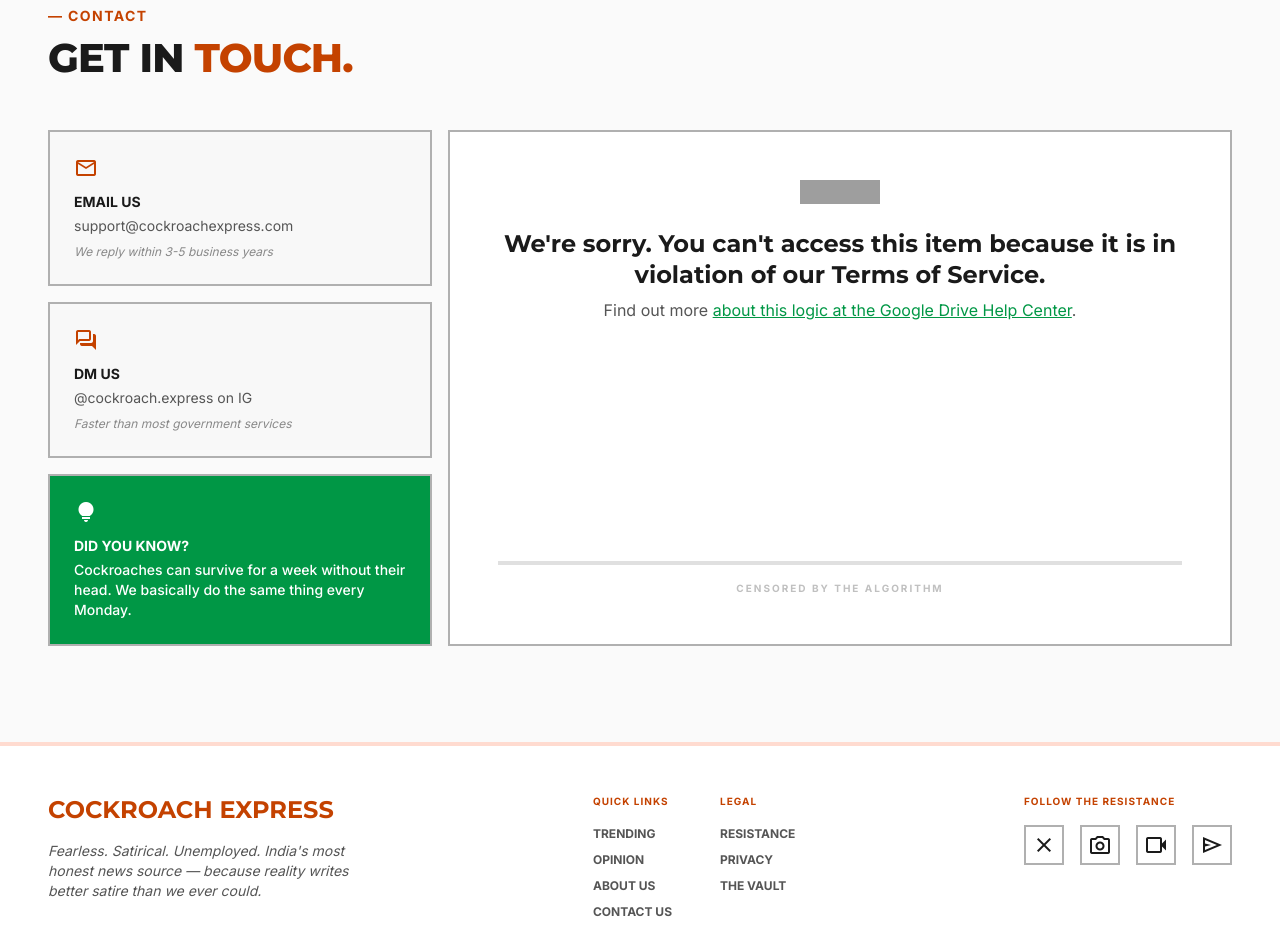
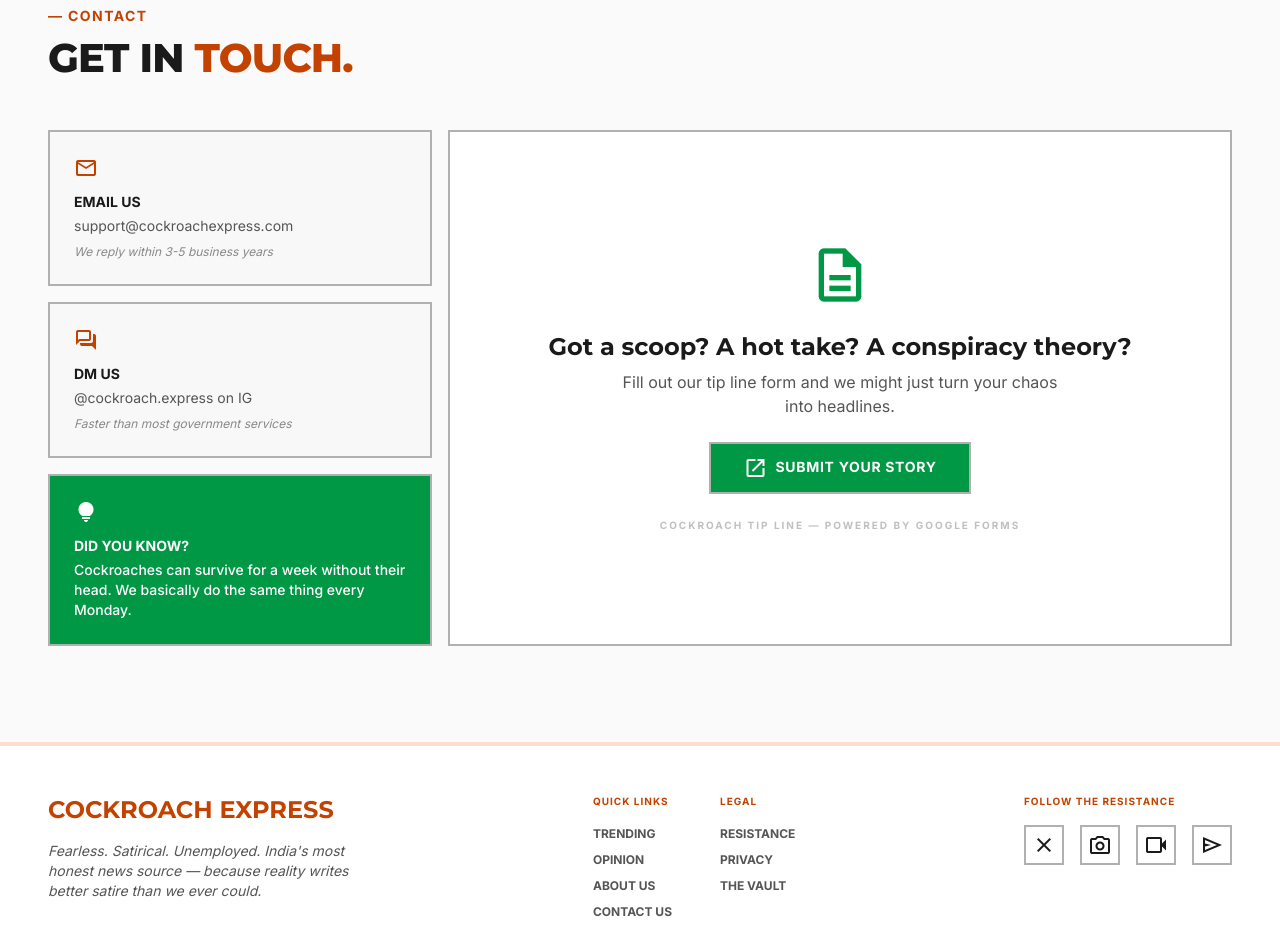
Before and after one commit to cockroachexpress-creator/cockroachexpress-website-here, a Next.js app: page / in a window 1280 px wide. Shown: the part 3720-4647 px from the top of the page. Built offline with nearby package versions, Linux system fonts and the light colour scheme; no server answers; the database is empty; grey boxes are pictures that could not be loaded.

Commit message:
feat: add Google Form tip line to contact section

```diff
--- a/src/components/ContactSection.tsx
+++ b/src/components/ContactSection.tsx
@@ -1,6 +1,5 @@
 "use client";
 
-import Image from "next/image";
 import { useScrollReveal } from "@/hooks/useScrollReveal";
 
 const contactCards = [
@@ -72,15 +71,18 @@
               </p>
             </div>
           </div>
-          <div className="scanline-hover lg:col-span-2 brutalist-border bg-surface-container-lowest overflow-hidden flex flex-col items-center justify-center p-12 text-center min-h-[400px] group">
-            <Image
-              alt="Google Drive"
-              className="h-6 mb-6 group-hover:scale-110 transition-transform duration-300"
-              width={80}
-              height={24}
-              src="https://lh3.googleusercontent.com/aida-public/AB6AXuAGAVajh-tRN8Si13mOBTItRadSGICgbrP7vLD8wc29cSsHs6FZJ3Dvko3xnsnIFW89Vr00q2l5v_8sxQbarZ33xOfL8LzrMTTgJ05YkD2Lq6wESsNgH_oG-M7OOgHIccjSO0xhmv39tCz6Kmv7di3bu2dtiyvDKs5qlmWqjjPtrzdVHsqL0FkLnN51PayFsuURqSERc3nQDzPvyuTL5gVSq_H64WWrDsQCy-fKRYli4tzXXte5FxbDLNGXhliP72a6g5o5sxLEEfU"
-              unoptimized
-            />
+          <a
+            href="https://docs.google.com/forms/d/e/1FAIpQLScKfBc9c00arsdsPu6Tm0JChJfsu0x8ywhy0aCdc62znV7XvQ/alreadyresponded"
+            target="_blank"
+            rel="noopener noreferrer"
+            className="scanline-hover lg:col-span-2 brutalist-border bg-surface-container-lowest overflow-hidden flex flex-col items-center justify-center p-12 text-center min-h-[400px] group cursor-pointer hover:border-tertiary transition-colors"
+          >
+            <span
+              className="material-symbols-outlined text-tertiary mb-6 group-hover:scale-125 transition-transform duration-300"
+              style={{ fontSize: "64px" }}
+            >
+              description
+            </span>
             <h3
               className="text-on-surface mb-2"
               style={{
@@ -90,21 +92,22 @@
                 lineHeight: 1.3,
               }}
             >
-              We&apos;re sorry. You can&apos;t access this item because it is in
-              violation of our Terms of Service.
+              Got a scoop? A hot take? A conspiracy theory?
             </h3>
-            <p className="text-on-surface-variant mb-6">
-              Find out more{" "}
-              <a className="text-tertiary underline" href="#">
-                about this logic at the Google Drive Help Center
-              </a>
-              .
+            <p className="text-on-surface-variant mb-6 max-w-md">
+              Fill out our tip line form and we might just turn your chaos into
+              headlines.
             </p>
-            <div className="w-full h-1 bg-surface-container-highest mt-auto"></div>
-            <p className="text-[10px] text-outline-variant mt-4 uppercase font-bold tracking-[0.2em] group-hover:text-error transition-colors duration-500">
-              CENSORED BY THE ALGORITHM
+            <span className="px-8 py-3 bg-tertiary text-surface brutalist-border font-bold uppercase text-sm tracking-wider group-hover:translate-x-1 group-hover:-translate-y-1 transition-all duration-200">
+              <span className="material-symbols-outlined align-middle mr-2 text-[16px]">
+                open_in_new
+              </span>
+              Submit Your Story
+            </span>
+            <p className="text-[10px] text-outline-variant mt-6 uppercase font-bold tracking-[0.2em] group-hover:text-tertiary transition-colors duration-500">
+              COCKROACH TIP LINE — POWERED BY GOOGLE FORMS
             </p>
-          </div>
+          </a>
         </div>
       </div>
     </section>
```
